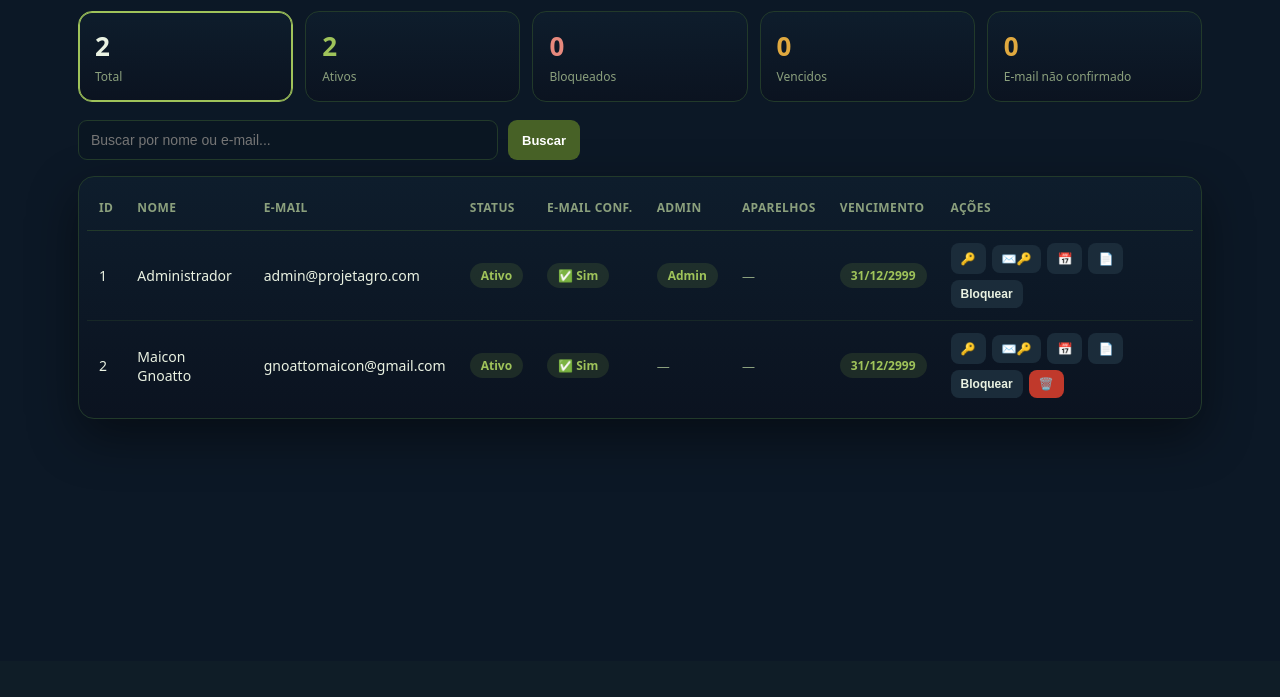
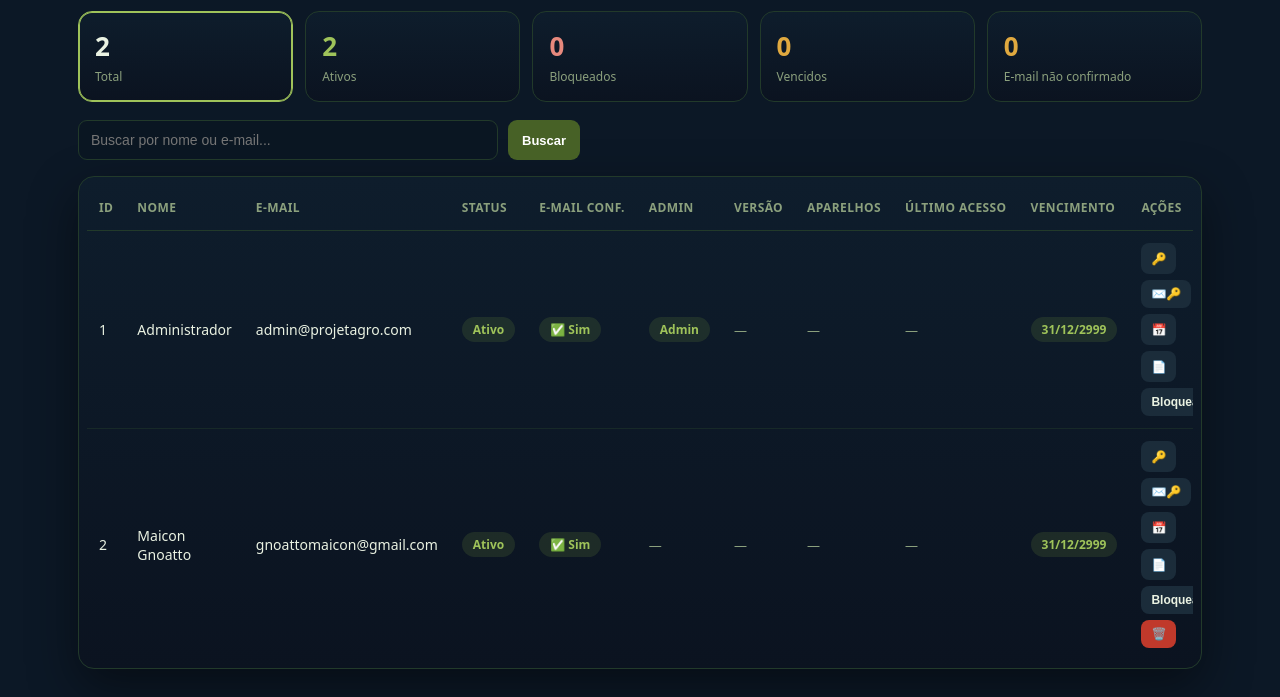
Before and after one commit to AGRIVIA/agrivia-auth, a FastAPI app: page /admin/usuarios in a window 1280 px wide. Shown: the part 139-836 px from the top of the page. Before the commit the page ends 566 px from the top, so only its background shows below. Run offline with FastAPI, Linux system fonts and the light colour scheme; the visitor is signed in with stand-in values (Sample User, id 1); data comes from the database, SQL or seed files in the repository; data that the repository does not hold is empty.

Commit message:
Painel: versao e ultimo acesso do cliente

```diff
--- a/admin/admin_web.py
+++ b/admin/admin_web.py
@@ -262,6 +262,8 @@ def listar_usuarios(
             "confirmado": confirmado,
             "n_dispositivos": len(devs),
             "dispositivos_detalhe": devs_detalhe,
+            "app_versao": u.app_versao or None,
+            "ultimo_acesso": _fmt_dt_br(u.ultimo_acesso),
             "vencimento": venc_data.strftime("%d/%m/%Y") if venc_data else None,
             "vencimento_status": venc_status
         })
--- a/admin/templates/usuarios.html
+++ b/admin/templates/usuarios.html
@@ -128,7 +128,9 @@
                         <th>Status</th>
                         <th>E-mail conf.</th>
                         <th>Admin</th>
+                        <th>Versão</th>
                         <th>Aparelhos</th>
+                        <th>Último acesso</th>
                         <th>Vencimento</th>
                         <th>Ações</th>
                     </tr>
@@ -167,6 +169,14 @@
                         </td>
 
                         <td>
+                            {% if u.app_versao %}
+                                <span class="badge b-muted">{{ u.app_versao }}</span>
+                            {% else %}
+                                <span class="hint">—</span>
+                            {% endif %}
+                        </td>
+
+                        <td>
                             {% if u.n_dispositivos >= 2 %}
                                 <span class="badge b-red" title="{{ u.dispositivos_detalhe }}">⚠️ {{ u.n_dispositivos }} aparelhos</span>
                             {% elif u.n_dispositivos == 1 %}
@@ -174,6 +184,10 @@
                             {% else %}
                                 <span class="hint">—</span>
                             {% endif %}
+                        </td>
+
+                        <td>
+                            <span class="hint" style="white-space:nowrap;">{{ u.ultimo_acesso }}</span>
                         </td>
 
                         <td>
@@ -230,7 +244,7 @@
                     </tr>
                 {% else %}
                     <tr>
-                        <td colspan="9" style="text-align:center;padding:30px;color:var(--muted);">
+                        <td colspan="11" style="text-align:center;padding:30px;color:var(--muted);">
                             Nenhum usuário encontrado.
                         </td>
                     </tr>
--- a/main.py
+++ b/main.py
@@ -103,6 +103,10 @@ def migrar_colunas_email():
         novas.append("ALTER TABLE usuarios ADD COLUMN token_confirmacao VARCHAR")
     if "token_expira" not in existentes:
         novas.append("ALTER TABLE usuarios ADD COLUMN token_expira TIMESTAMP")
+    if "app_versao" not in existentes:
+        novas.append("ALTER TABLE usuarios ADD COLUMN app_versao VARCHAR")
+    if "ultimo_acesso" not in existentes:
+        novas.append("ALTER TABLE usuarios ADD COLUMN ultimo_acesso TIMESTAMP")
 
     if not novas:
         return
@@ -828,6 +832,7 @@ async def webhook_asaas(request: Request, db: Session = Depends(get_db)):
 class LoginRequest(BaseModel):
     email: str
     senha: str
+    app_versao: str = ""   # versão do app desktop (apps antigos não mandam; fica vazio)
 
 # ===============================
 # LOGIN DESKTOP
@@ -838,6 +843,14 @@ def login(data: LoginRequest, db: Session = Depends(get_db)):
 
     if not user or not verify_password(data.senha, user.senha_hash):
         raise HTTPException(status_code=401, detail="Usuário ou senha inválidos")
+
+    # 🔹 TELEMETRIA: registra o último acesso e a versão do app já aqui (com a
+    # senha correta), ANTES das checagens de bloqueio — assim você vê no painel
+    # quem está tentando usar (útil até p/ quem está com pagamento vencido).
+    user.ultimo_acesso = datetime.utcnow()
+    if data.app_versao:
+        user.app_versao = data.app_versao.strip()[:20]
+    db.commit()
 
     if not user.email_verificado:
         raise HTTPException(
--- a/models.py
+++ b/models.py
@@ -24,6 +24,10 @@ class Usuario(Base):
 
     criado_em = Column(DateTime, default=datetime.utcnow)
     atualizado_em = Column(DateTime, nullable=True)
+
+    # 🔹 TELEMETRIA LEVE (mostrada no painel admin)
+    app_versao = Column(String, nullable=True)       # versão do app desktop no último login
+    ultimo_acesso = Column(DateTime, nullable=True)  # data/hora do último login
 
 
 # ===============================================================
```
